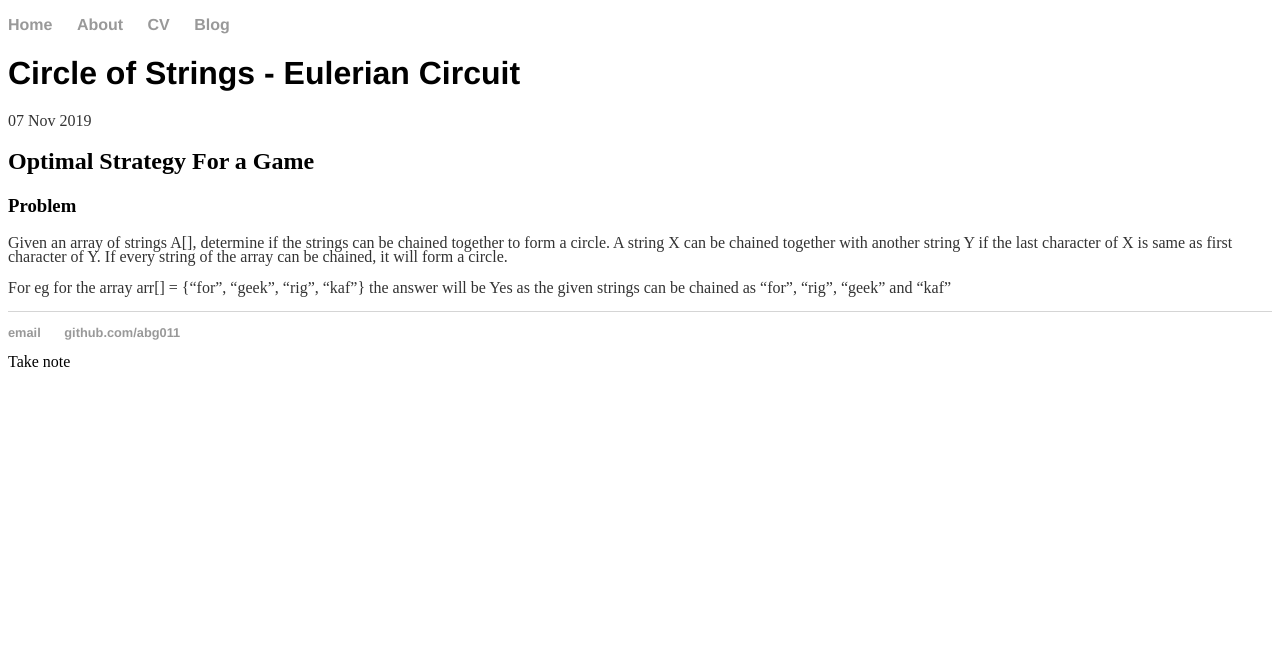
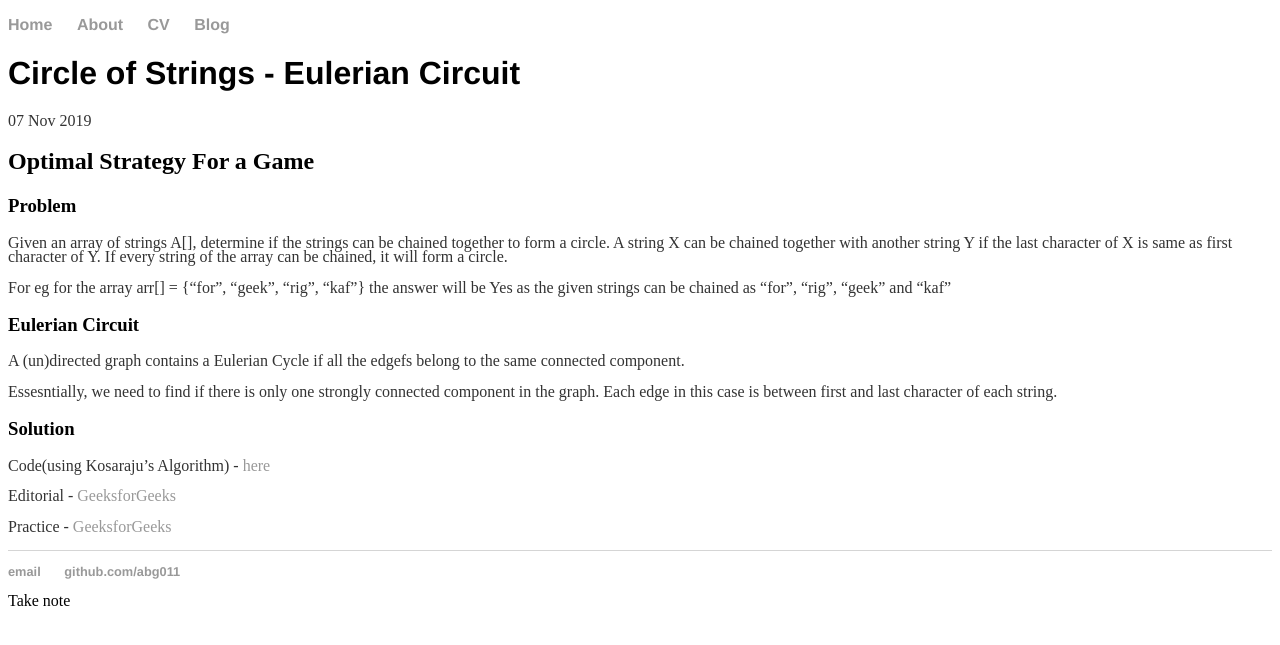
Before and after one commit to abhigupta543/abg011.github.io, a Jekyll site: the page built from _posts/2019-11-07-Circle-of Strings.md, in a window 1280 px wide. Shown: the top 645 px of the page. Built offline with Jekyll 4.4.1, drawn with Linux system fonts in a browser that asks for light colours.

Commit message:
Update 2019-11-07-Circle-of Strings.md

```diff
--- a/_posts/2019-11-07-Circle-of Strings.md
+++ b/_posts/2019-11-07-Circle-of Strings.md
@@ -9,3 +9,15 @@ date: 2019-11-07
 Given an array of strings A[], determine if the strings can be chained together to form a circle. A string X can be chained together with another string Y if the last character of X is same as first character of Y. If every string of the array can be chained, it will form a circle.
 
 For eg for the array arr[] = {"for", "geek", "rig", "kaf"} the answer will be Yes as the given strings can be chained as "for", "rig", "geek" and "kaf"
+
+### Eulerian Circuit
+A (un)directed graph contains a Eulerian Cycle if all the edgefs belong to the same connected component.
+
+Essesntially, we need to find if there is only one strongly connected component in the graph. Each edge in this case is between first and last character of each string.
+
+### Solution
+Code(using Kosaraju's Algorithm) - [here](/codes/stringCircle.cpp)
+
+Editorial - [GeeksforGeeks](https://www.geeksforgeeks.org/given-array-strings-find-strings-can-chained-form-circle/)
+
+Practice - [GeeksforGeeks](https://practice.geeksforgeeks.org/problems/circle-of-strings/0)
```
